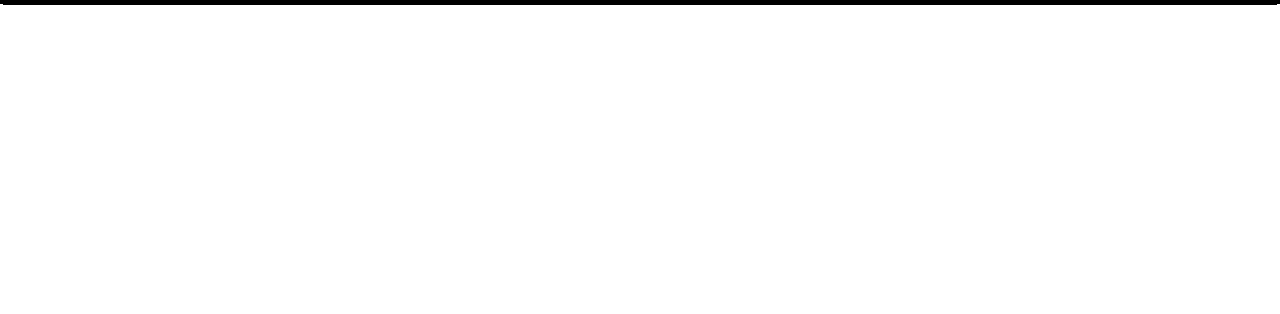
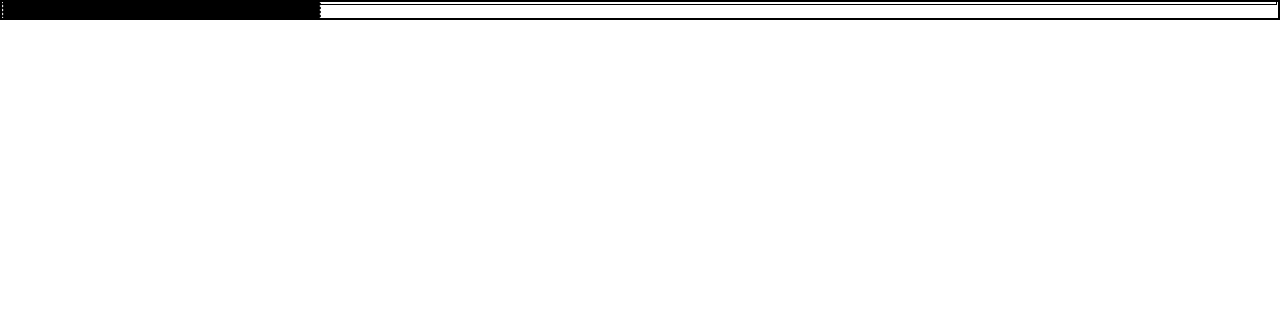
Before and after one commit to Grantblair/adventure, a plain HTML site: page index.html in a window 1280 px wide. Shown: the part 60-374 px from the top of the page. Drawn offline with nearby package versions, Linux system fonts and the light colour scheme.

Commit message:
added boxes for game decisions

```diff
--- a/assets/CSS/style.css
+++ b/assets/CSS/style.css
@@ -38,6 +38,18 @@ body{
 	line-height:50px;
 	transform:translateY(-26px) translateX(-500px);
 	text-align:center;
+}
 
+.box{
+	width: 25%;
+	hieght: 40px;
+	border: 1px solid black;
+	border-radius: 10px;
+}
 
+.decision_text{
+	font-family: "sans-serif";
+	font-size: 20px;
+	text-align: center;
+	text-indent: 5px;
 }
--- a/index.html
+++ b/index.html
@@ -12,6 +12,20 @@
 
 	<div class = "gameText">welcome</div>
 
+	<!--desision boxes-->
+	<div class = "box" id = "box1">
+		<h1 class = "decision_text"></h1>
+	</div>
+	<div class = "box" id = "box2">
+		<h1 class = "decision_text"></h1>
+	</div>
+	<div class = "box" id = "box3">
+		<h1 class = "decision_text"></h1>
+	</div>
+	<div class = "box" id = "box4">
+		<h1 class = "decision_text"></h1>
+	</div>
+
 	<script scr = "assets/JS/script.js"></script>
 	<script src = 'https://code.jquery.com/jquery-3.1.0.min.js'></script>
 </body>
```
